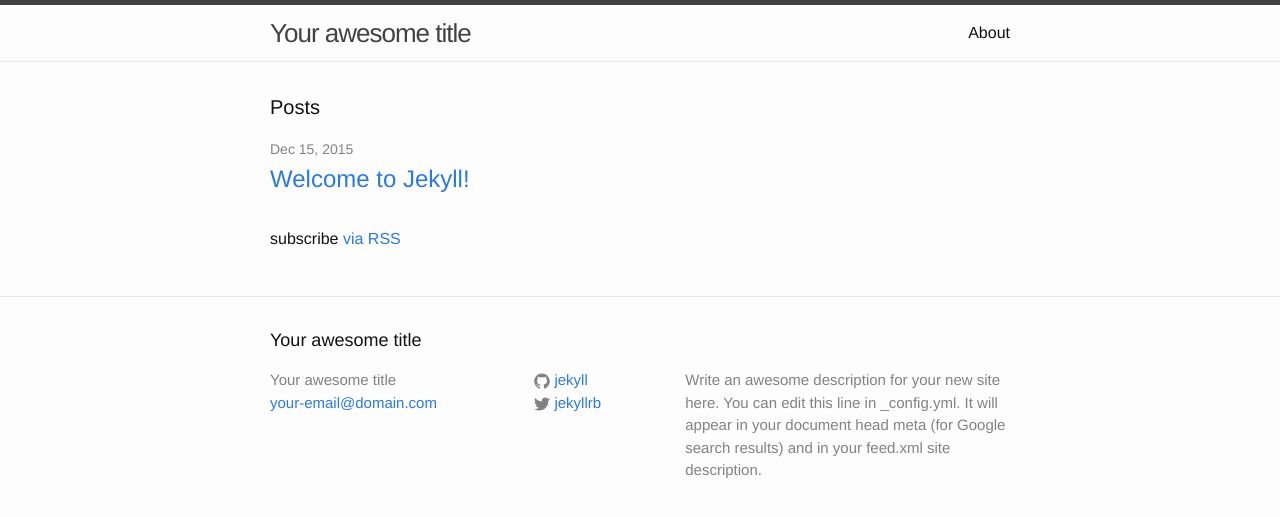
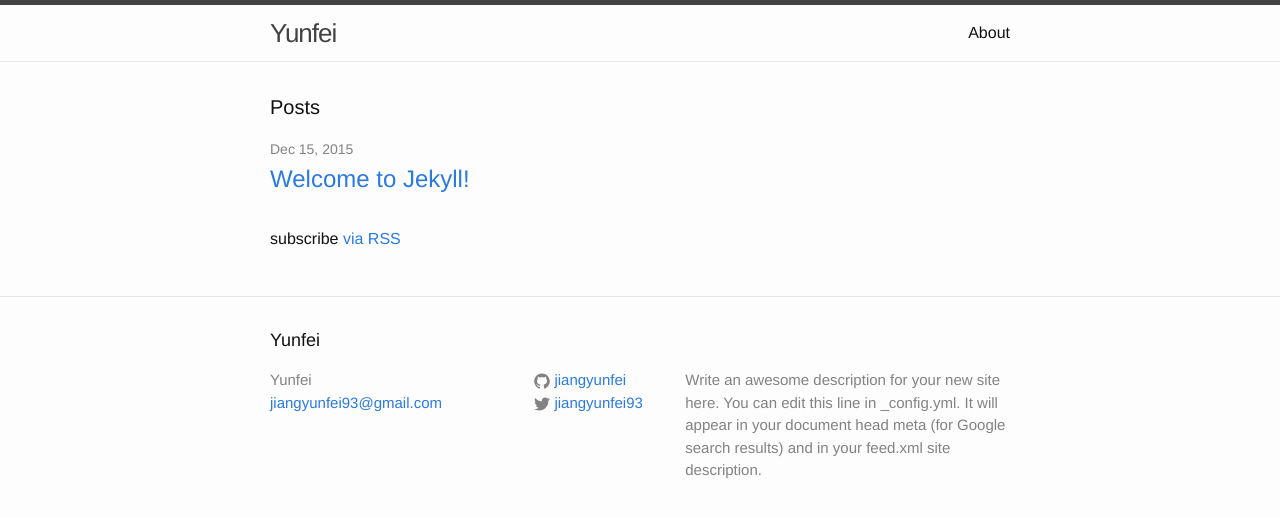
Before and after one commit to jiangyunfei/jiangyunfei.github.io, a Jekyll site: the page built from index.html, in a window 1280 px wide. Shown: the top 517 px of the page. Built offline with Jekyll 4.4.1, drawn with Linux system fonts in a browser that asks for light colours.

Commit message:
modify the config

```diff
--- a/_config.yml
+++ b/_config.yml
@@ -6,16 +6,16 @@
 # 'jekyll serve'. If you change this file, please restart the server process.
 
 # Site settings
-title: Your awesome title
-email: your-email@domain.com
+title: Yunfei
+email: jiangyunfei93@gmail.com
 description: > # this means to ignore newlines until "baseurl:"
   Write an awesome description for your new site here. You can edit this
   line in _config.yml. It will appear in your document head meta (for
   Google search results) and in your feed.xml site description.
 baseurl: "" # the subpath of your site, e.g. /blog
-url: "http://yourdomain.com" # the base hostname & protocol for your site
-twitter_username: jekyllrb
-github_username:  jekyll
+url: "http://jiangyunfei.github.com" # the base hostname & protocol for your site
+twitter_username: jiangyunfei93
+github_username:  jiangyunfei
 
 # Build settings
 markdown: kramdown
```
